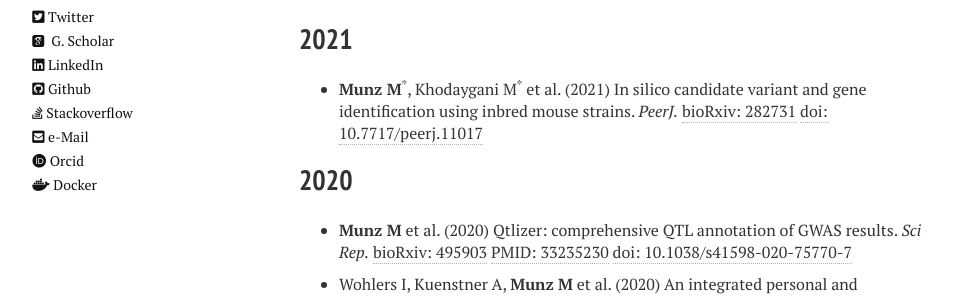
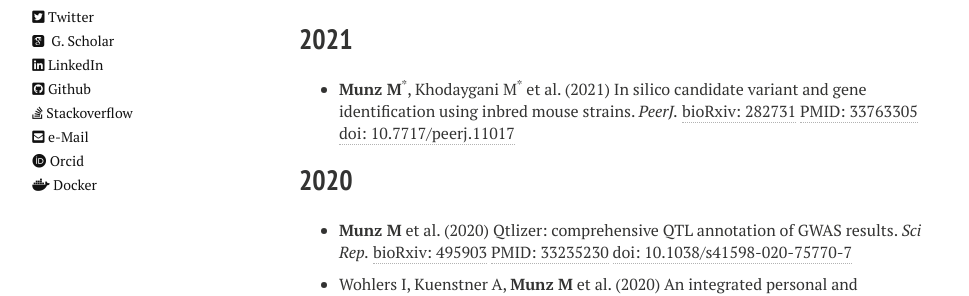
Before and after one commit to matmu/matmu.github.io-deprecated, a Jekyll site: the page built from _pages/publications.md, in a window 1280 px wide and 900 px high. Shown: the part 451-747 px from the top of the window, without its empty margins (21-990 px from the left). Built offline with Jekyll 4.4.1, drawn with Linux system fonts in a browser that asks for light colours; nearby versions of some CDN libraries.

Commit message:
Update publications.yml

```diff
--- a/_data/publications.yml
+++ b/_data/publications.yml
@@ -18,6 +18,7 @@
       biorxiv: 282731
       biorxiv_link: https://doi.org/10.1101/2020.09.04.282731
       doi: "10.7717/peerj.11017"
+      pmid: 33763305
 
 - year: 2020
   publications:
```
